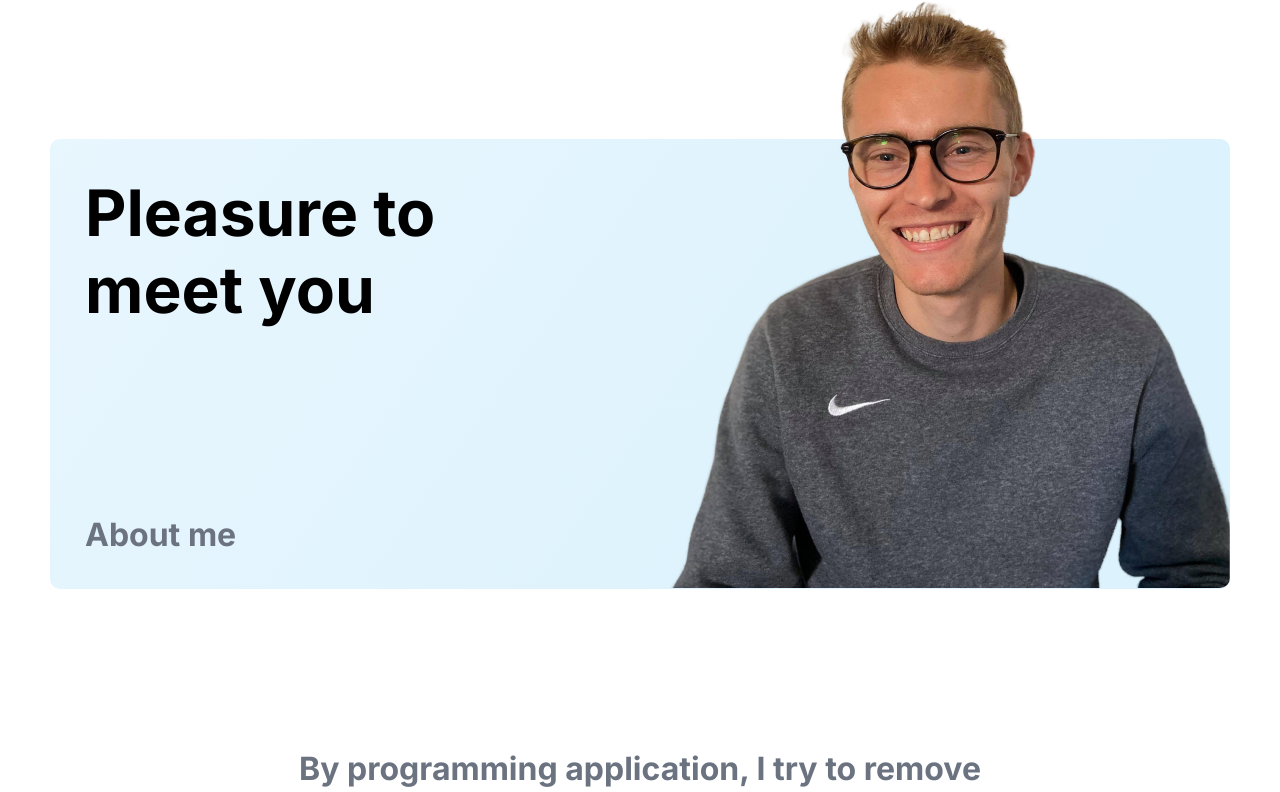
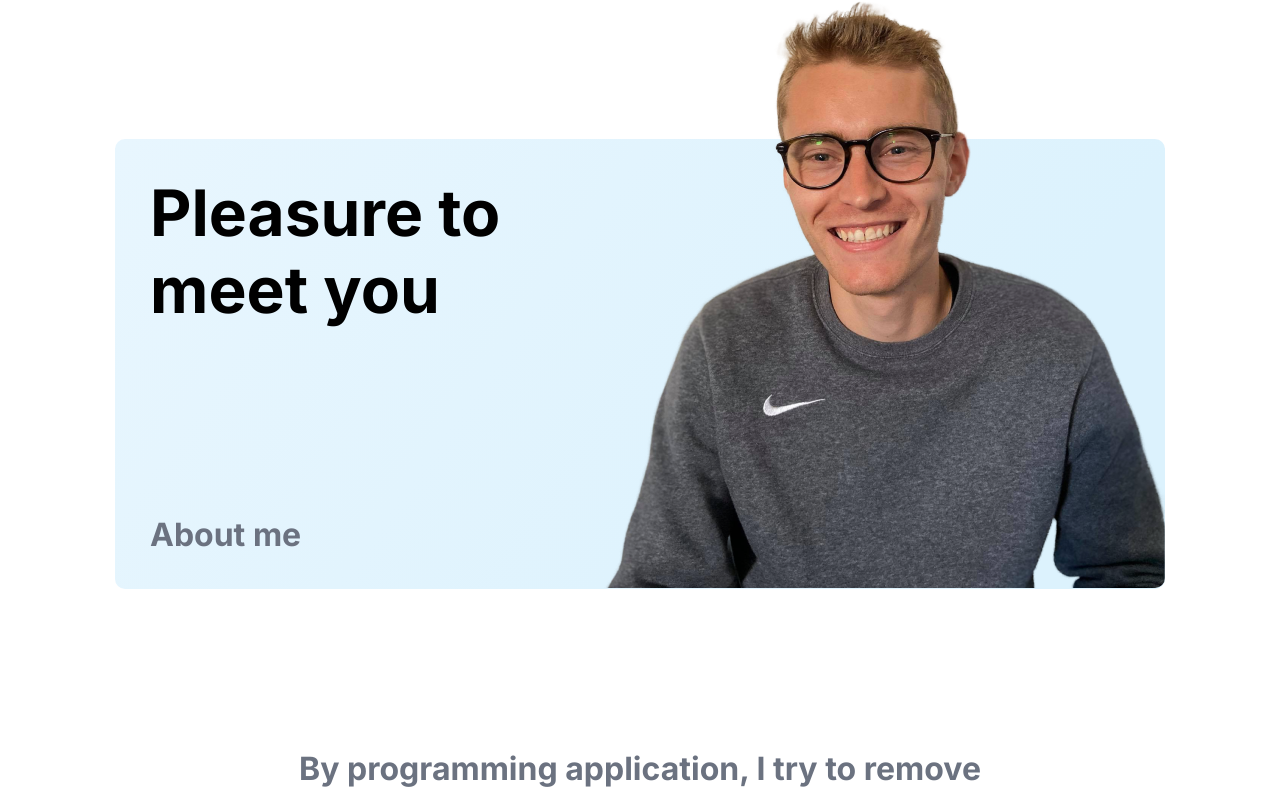
Before and after one commit to PlayeMatthieu/Portfolio, a Nuxt app: page / in a window 1280 px wide. Shown: the part 615-1407 px from the top of the page. Built offline with nearby package versions, Linux system fonts and the light colour scheme.

Commit message:
Update max-width

```diff
--- a/assets/scss/components/_about.scss
+++ b/assets/scss/components/_about.scss
@@ -7,7 +7,7 @@
     margin: 0 auto;
     padding: 35px 35px;
     display: flex;
-    max-width: 1250px;
+    max-width: 1050px;
     width: auto;
     flex-direction: column;
     // justify-content: space-between;
--- a/assets/scss/components/_projects.scss
+++ b/assets/scss/components/_projects.scss
@@ -8,7 +8,7 @@
   .projects-content {
     margin-left: auto;
     margin-right: auto;
-    max-width: 1250px;
+    max-width: 1050px;
     display: flex;
     justify-content: center;
     flex-direction: column;
```
